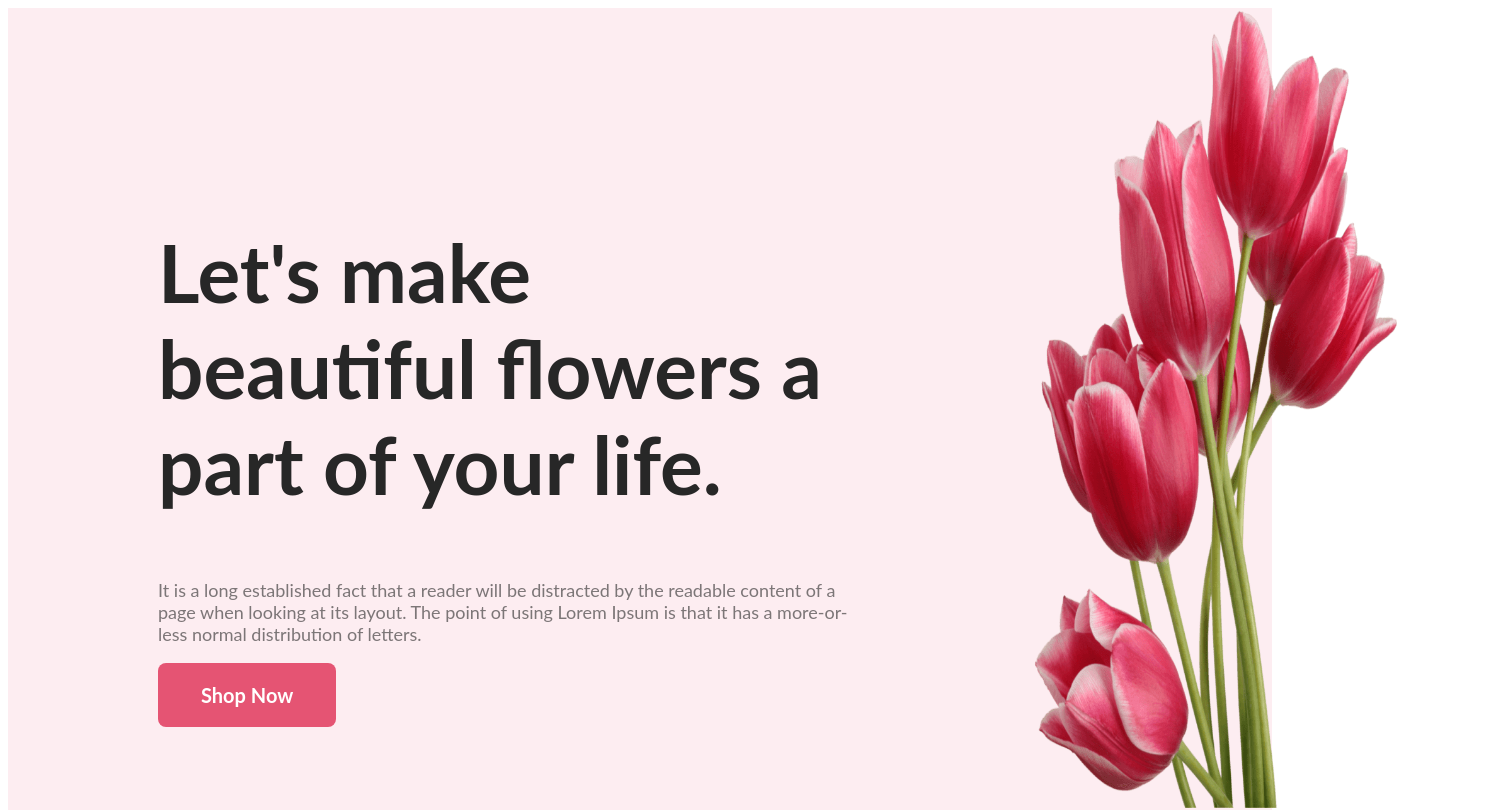
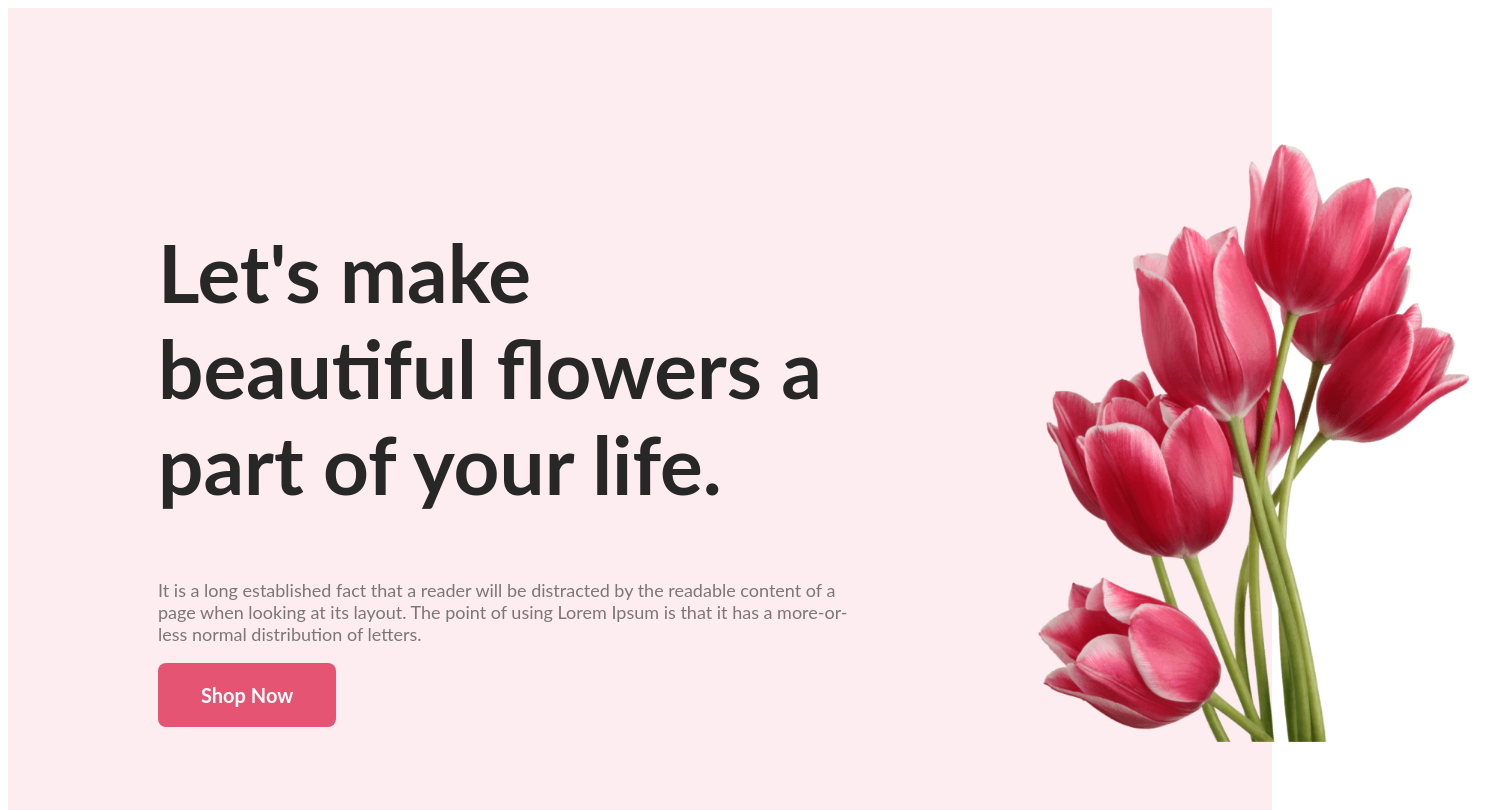
Before and after one commit to Nayeem2854/assignment, a plain HTML site: page index.html in a window 1280 px wide. Shown: the top 810 px of the page, 1492 px wide, since content can reach past the window. Drawn offline with Linux system fonts and the light colour scheme.

Commit message:
first commit

```diff
--- a/style.css
+++ b/style.css
@@ -3,8 +3,8 @@
     background-color: rgba(229, 84, 115, 0.10) ;
     width: 100%;
     height: 850px;
-    display: flex;
-    justify-content: space-between;
+
+
 
 
 
@@ -15,6 +15,8 @@
 
     display: flex;
     justify-content: space-between;
+    align-items: center;
+
 
 }
 .h-content{
@@ -52,9 +54,10 @@
     border: 0px;
 }
 .h-img{
-    width: 400px;
-    height: 800px;
+    width:  635px;
+    height: 600px;
     justify-content: center;
+
 
 
 }
```
